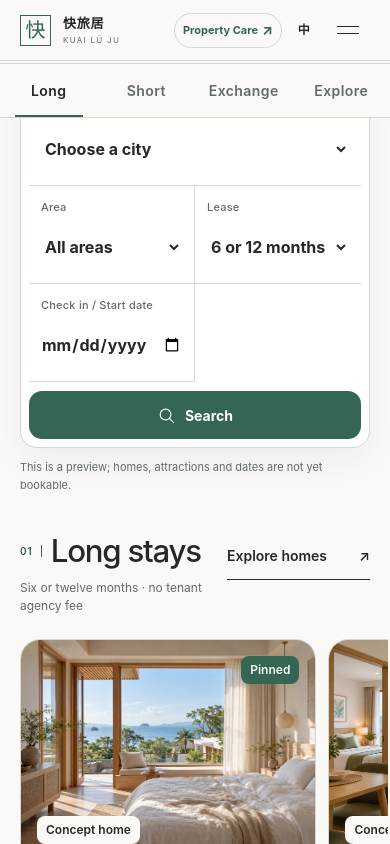
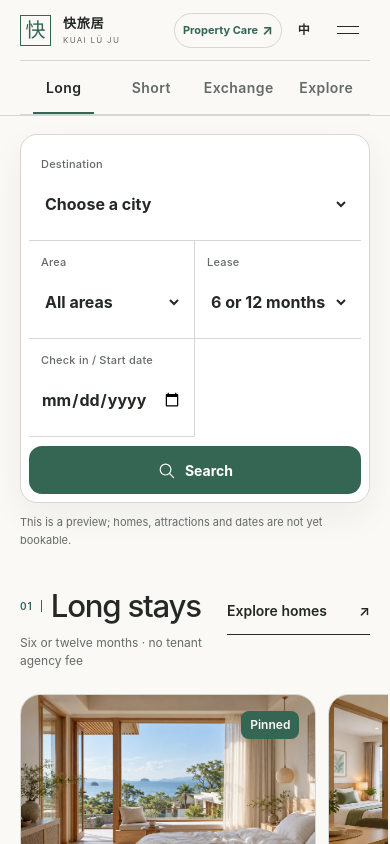
Before and after one commit to kaifa9527/kuailvju-site, a React (Vite) app: page / in a window 390 px wide. Shown: the top 844 px of the page. Built offline with nearby package versions, Linux system fonts and the light colour scheme.

Commit message:
Keep compact category tabs in normal mobile header flow

```diff
--- a/src/styles.css
+++ b/src/styles.css
@@ -1059,7 +1059,7 @@ h1, h2, h3 { min-width: 0; overflow-wrap: anywhere; font-weight: 500; line-heigh
   .clear-site-header .brand { min-height: 60px; margin-right: auto; }
   .clear-header-actions { min-height: 60px; }
   .clear-header-actions .menu-button { display: block; }
-  .clear-primary-nav { display: grid; flex: 0 0 100%; order: 4; grid-template-columns: repeat(4, minmax(0, 1fr)); gap: 0; justify-self: stretch; padding: 0; border-top: 1px solid var(--color-rule); }
+  .clear-site-header .clear-primary-nav { position: static; inset: auto; display: grid; flex: 0 0 100%; order: 4; width: 100%; grid-template-columns: repeat(4, minmax(0, 1fr)); gap: 0; justify-self: stretch; padding: 0; border-top: 1px solid var(--color-rule); background: transparent; }
   .clear-primary-nav > a { display: flex; justify-content: center; min-width: 0; min-height: 53px; padding: 4px; font-size: 14px; }
   .clear-primary-nav > a.is-current::after { bottom: 0; }
   .clear-site-header .owner-service-link { min-height: 35px; padding-inline: 10px; font-size: 12px; }
```
